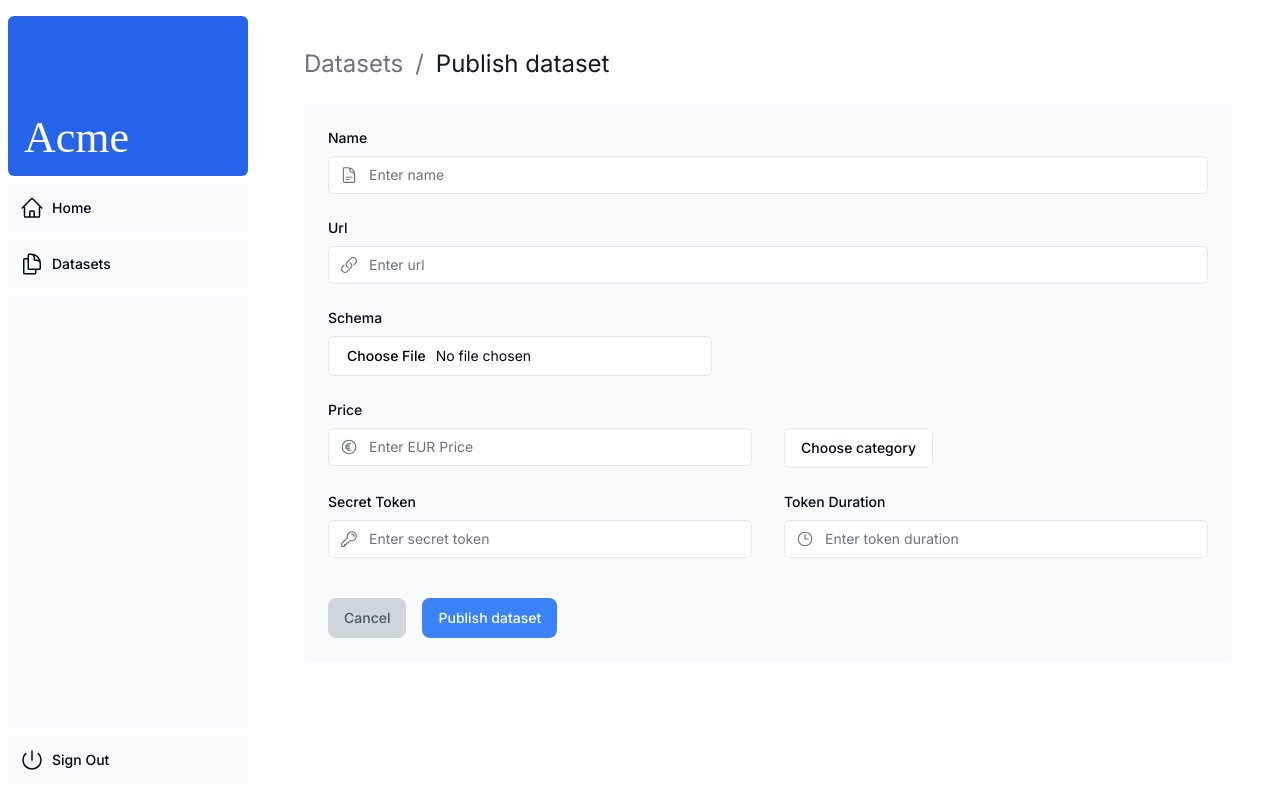
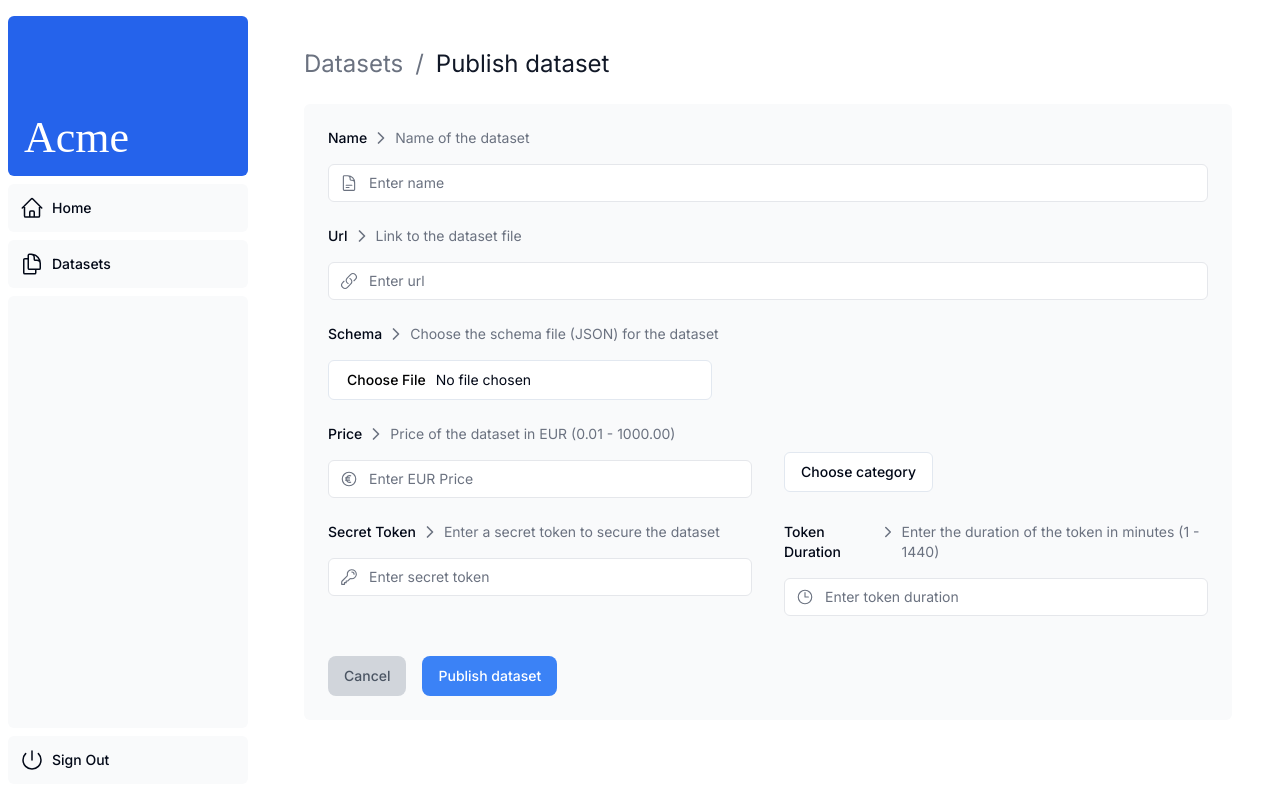
Before and after one commit to GasperKosenina/projekt-FERI, a Next.js app in the folder frontend/: page /dashboard/datasets/create in a window 1280 px wide. Built offline with nearby package versions, Linux system fonts and the light colour scheme.

Commit message:
sortiranje po datumu + opis pri labelu

```diff
--- a/frontend/app/ui/create-form.tsx
+++ b/frontend/app/ui/create-form.tsx
@@ -24,6 +24,7 @@ import {
 import { useState } from "react";
 import { postDataset } from "@/lib/data";
 import { useFormState } from "react-dom";
+import { ChevronRight } from "lucide-react";
 
 export default function Form() {
   const [position, setPosition] = useState("");
@@ -47,9 +48,13 @@ export default function Form() {
       <form action={dispatch} onSubmit={handleSubmit}>
         <div className="rounded-md bg-gray-50 p-4 md:p-6">
           <div className="mb-6">
+            <div className="flex gap-1">
               <label htmlFor="name" className="mb-2 block text-sm font-medium">
                 Name
               </label>
+              <ChevronRight className="h-5 w-5 text-gray-500" />
+              <p className="text-sm text-gray-500">Name of the dataset</p>
+            </div>
             <div className="relative mt-2 rounded-md">
               <div className="relative">
                 <input
@@ -73,9 +78,13 @@ export default function Form() {
             </div>
           </div>
           <div className="mb-6">
+            <div className="flex gap-1">
               <label htmlFor="url" className="mb-2 block text-sm font-medium">
                 Url
               </label>
+              <ChevronRight className="h-5 w-5 text-gray-500" />
+              <p className="text-sm text-gray-500">Link to the dataset file</p>
+            </div>
             <div className="relative mt-2 rounded-md">
               <div className="relative">
                 <input
@@ -98,15 +107,22 @@ export default function Form() {
                 ))}
             </div>
           </div>
-
           <div className="mb-6">
-            <label htmlFor="schema" className="mb-2 block text-sm font-medium">
+            <div className="flex gap-1 mb-2">
+              <label
+                htmlFor="schema"
+                className="mb-2 block text-sm font-medium"
+              >
                 Schema
               </label>
+              <ChevronRight className="h-5 w-5 text-gray-500" />
+              <p className="text-sm text-gray-500">
+                Choose the schema file (JSON) for the dataset
+              </p>
+            </div>
             <div className="grid w-full max-w-sm items-center gap-1.5">
               <Input id="schema" name="schema" type="file" />
             </div>
-
             <div id="schema-error" aria-live="polite" aria-atomic="true">
               {state?.errors?.description &&
                 state.errors.description.map((error: string) => (
@@ -116,12 +132,20 @@ export default function Form() {
                 ))}
             </div>
           </div>
-
           <div className="mb-6 flex">
             <div className="flex-1 mr-6">
-              <label htmlFor="price" className="mb-2 block text-sm font-medium">
+              <div className="flex mb-2 gap-1">
+                <label
+                  htmlFor="price"
+                  className="mb-2 block text-sm font-medium"
+                >
                   Price
                 </label>
+                <ChevronRight className="h-5 w-5 text-gray-500" />
+                <p className="text-sm text-gray-500">
+                  Price of the dataset in EUR (0.01 - 1000.00)
+                </p>
+              </div>
               <div className="relative">
                 <input
                   id="price"
@@ -203,15 +227,21 @@ export default function Form() {
               </div>
             </div>
           </div>
-
           <div className="mb-6 flex">
             <div className="flex-1 mr-6">
+              <div className="flex mb-2 gap-1">
                 <label
                   htmlFor="accessToken"
                   className="mb-2 block text-sm font-medium"
                 >
                   Secret Token
                 </label>
+                <ChevronRight className="h-5 w-5 text-gray-500" />
+                <p className="text-sm text-gray-500">
+                  Enter a secret token to secure the dataset
+                </p>
+              </div>
+
               <div className="relative">
                 <input
                   id="accessToken"
@@ -234,12 +264,18 @@ export default function Form() {
               </div>
             </div>
             <div className="flex-1 ml-2">
+              <div className="flex mb-2 gap-1">
                 <label
                   htmlFor="duration"
                   className="mb-2 block text-sm font-medium"
                 >
                   Token Duration
                 </label>
+                <ChevronRight className="h-5 w-5 text-gray-500" />
+                <p className="text-sm text-gray-500">
+                  Enter the duration of the token in minutes (1 - 1440)
+                </p>
+              </div>
               <div className="relative">
                 <input
                   id="duration"
--- a/frontend/app/ui/table.tsx
+++ b/frontend/app/ui/table.tsx
@@ -54,7 +54,9 @@ export default async function Table({ query }: { query: string }) {
                 <th
                   scope="col"
                   className="px-4 py-8 font-medium sm:pl-6 text-blue-900"
-                ></th>
+                >
+                  Name
+                </th>
                 <th
                   scope="col"
                   className="px-4 py-8 font-medium sm:pl-6 text-blue-900"
--- a/frontend/lib/data.ts
+++ b/frontend/lib/data.ts
@@ -6,14 +6,22 @@ import { unstable_noStore as noStore } from "next/cache";
 import { z } from "zod";
 
 const DatasetSchema = z.object({
-  name: z.string().min(3, { message: "Name must be at least 3 characters" }),
-  url: z.string().url({ message: "URL must be valid" }),
+  name: z
+    .string()
+    .min(3, { message: "Name must be at least 3 characters" })
+    .max(50, { message: "Name must be less than 50 characters" }),
+  url: z
+    .string()
+    .url({ message: "URL must be valid" })
+    .max(255, { message: "URL must be less than 255 characters" }),
   accessToken: z
     .string()
-    .min(3, { message: "Access Token must be at least 3 characters" }),
+    .min(3, { message: "Access Token must be at least 3 characters" })
+    .max(50, { message: "Access Token must be less than 50 characters" }),
   price: z
     .number({ message: "Price must be a number" })
-    .gt(0, { message: "Price must be greater than 0" }),
+    .gt(0, { message: "Price must be greater than 0" })
+    .max(1000, { message: "Price must be less than 1001" }),
   description: z
     .instanceof(File)
     .refine((file) => file.type === "application/json", {
@@ -25,7 +33,8 @@ const DatasetSchema = z.object({
   category: z.string().nonempty({ message: "Please select a category" }),
   duration: z
     .number({ message: "Duration must be a number" })
-    .gt(0, { message: "Duration must be greater than 0" }),
+    .gt(0, { message: "Duration must be greater than 0" })
+    .max(1440, { message: "Duration must be less than 1441" }),
   userID: z.string(),
 });
 
```
Also changed, not shown: 1 other file (tests, documents, lock files or other folders). Lines whose indentation alone changed are shown as unchanged.
